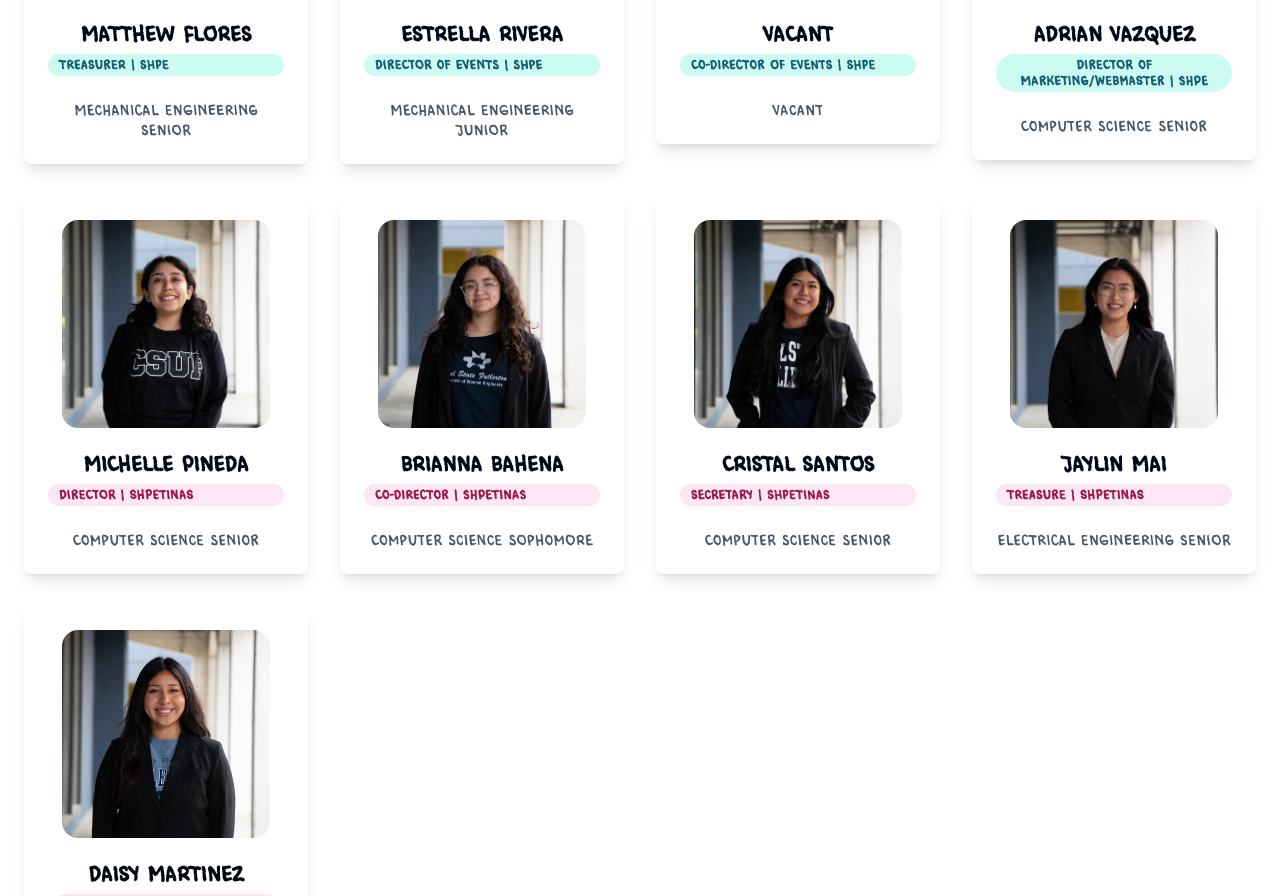
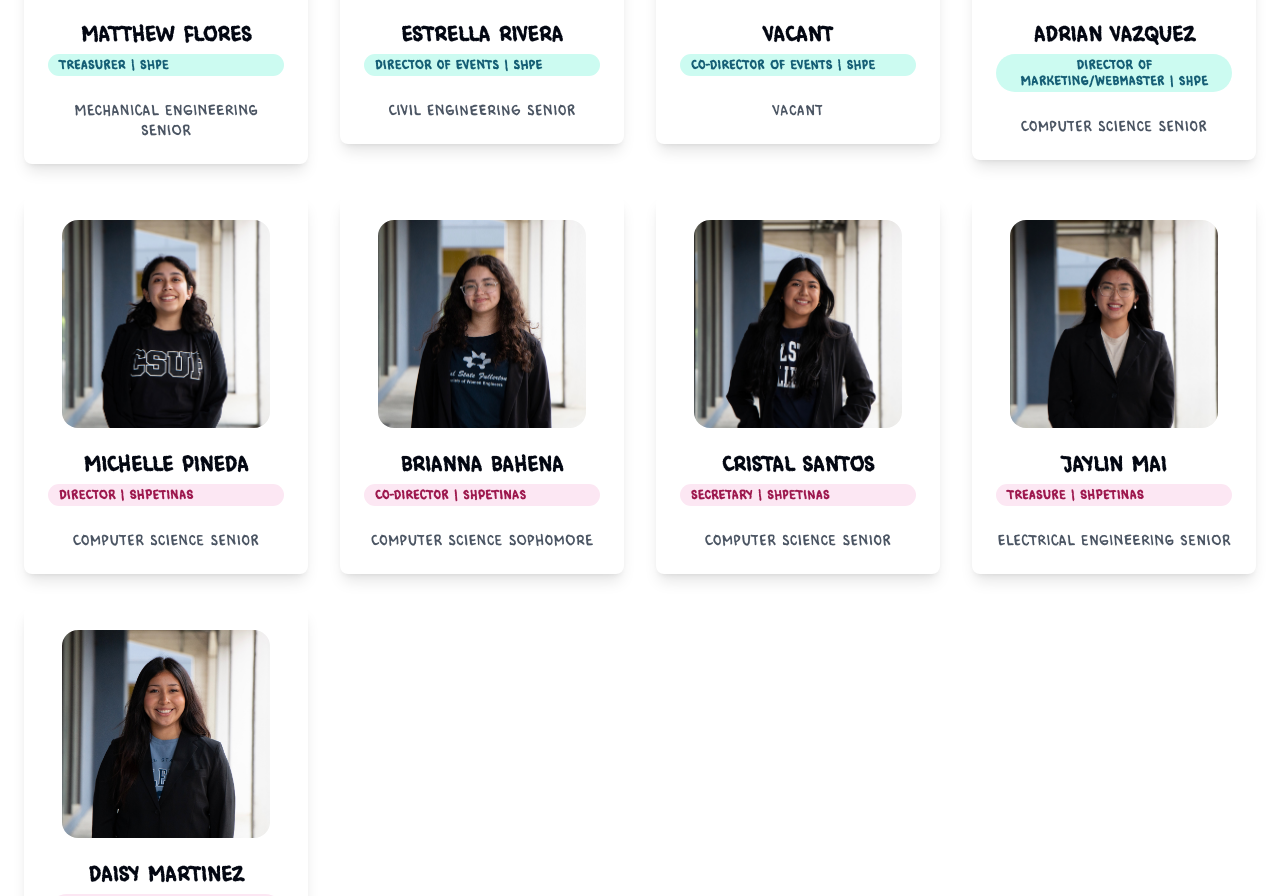
Before and after one commit to adriancancode/shpe-csuf, a Next.js app: page /leadership in a window 1280 px wide. Shown: the part 1148-2044 px from the top of the page. Built offline with nearby package versions, Linux system fonts and the light colour scheme.

Commit message:
Updated major and year

```diff
--- a/app/leadership/leadershipData.js
+++ b/app/leadership/leadershipData.js
@@ -38,7 +38,7 @@ const leadership = [
       name: "Estrella Rivera",
       role: "Director of Events  |  SHPE",
       image: "/headshots/estrella-rivera.jpg",
-      bio: "Mechanical Engineering Junior",
+      bio: "Civil Engineering Senior",
       board: "SHPE"
     },
     {
```
